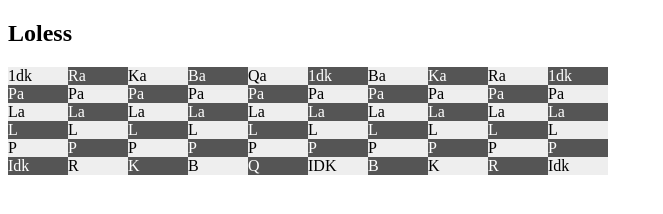
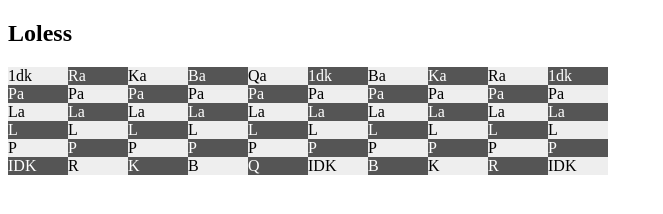
Before and after one commit to idklol69-12/loless-u-know-lol, a plain HTML site: page index.html in a window 1280 px wide. Shown: the full height of the page, 0-663 px from the left. Drawn offline with Linux system fonts and the light colour scheme.

Commit message:
Update index.html

```diff
--- a/index.html
+++ b/index.html
@@ -44,7 +44,6 @@ const board = document.getElementById("board");
 
 let selected = null;
 
-
 const pieces = [
   "1dk","Ra","Ka","Ba","Qa","1dk","Ba","Ka","Ra","1dk",
   "Pa","Pa","Pa","Pa","Pa","Pa","Pa","Pa","Pa","Pa",
@@ -53,7 +52,7 @@ const pieces = [
   "","","","","","","","","","",
   "L","L","L","L","L","L","L","L","L","L",
   "P","P","P","P","P","P","P","P","P","P",
-  "Idk","R","K","B","Q","IDK","B","K","R","Idk"
+  "IDK","R","K","B","Q","IDK","B","K","R","IDK"
 ];
 
 function drawBoard() {
@@ -90,11 +89,8 @@ function drawBoard() {
 
       const captured = pieces[i];
 
-      // MOVE
       pieces[i] = pieces[selected];
       pieces[selected] = "";
-
-      // 🧠 KING SYSTEM
 
       if (captured === "K") {
         const backupIndex = pieces.indexOf("IDK");
```
